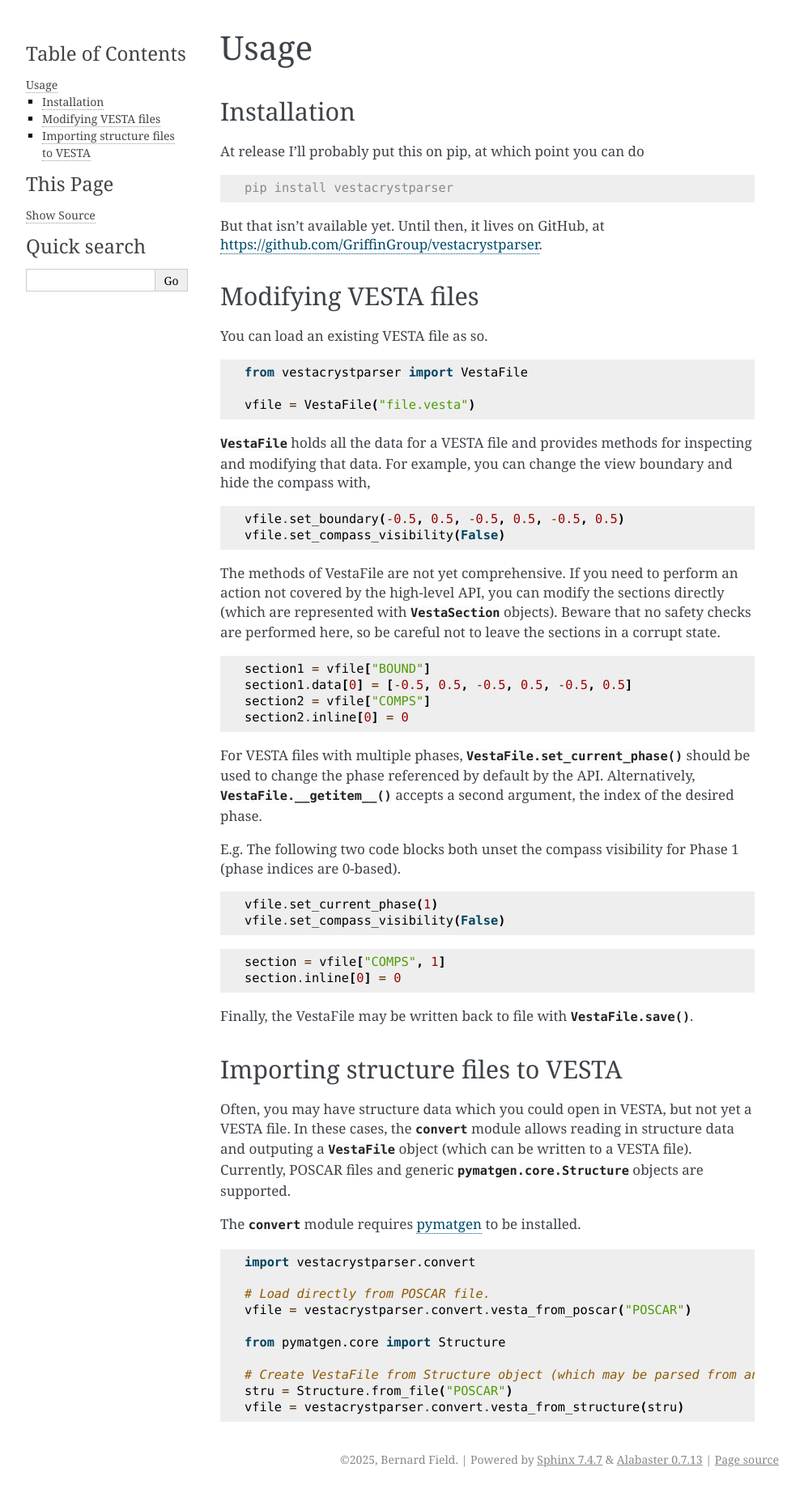
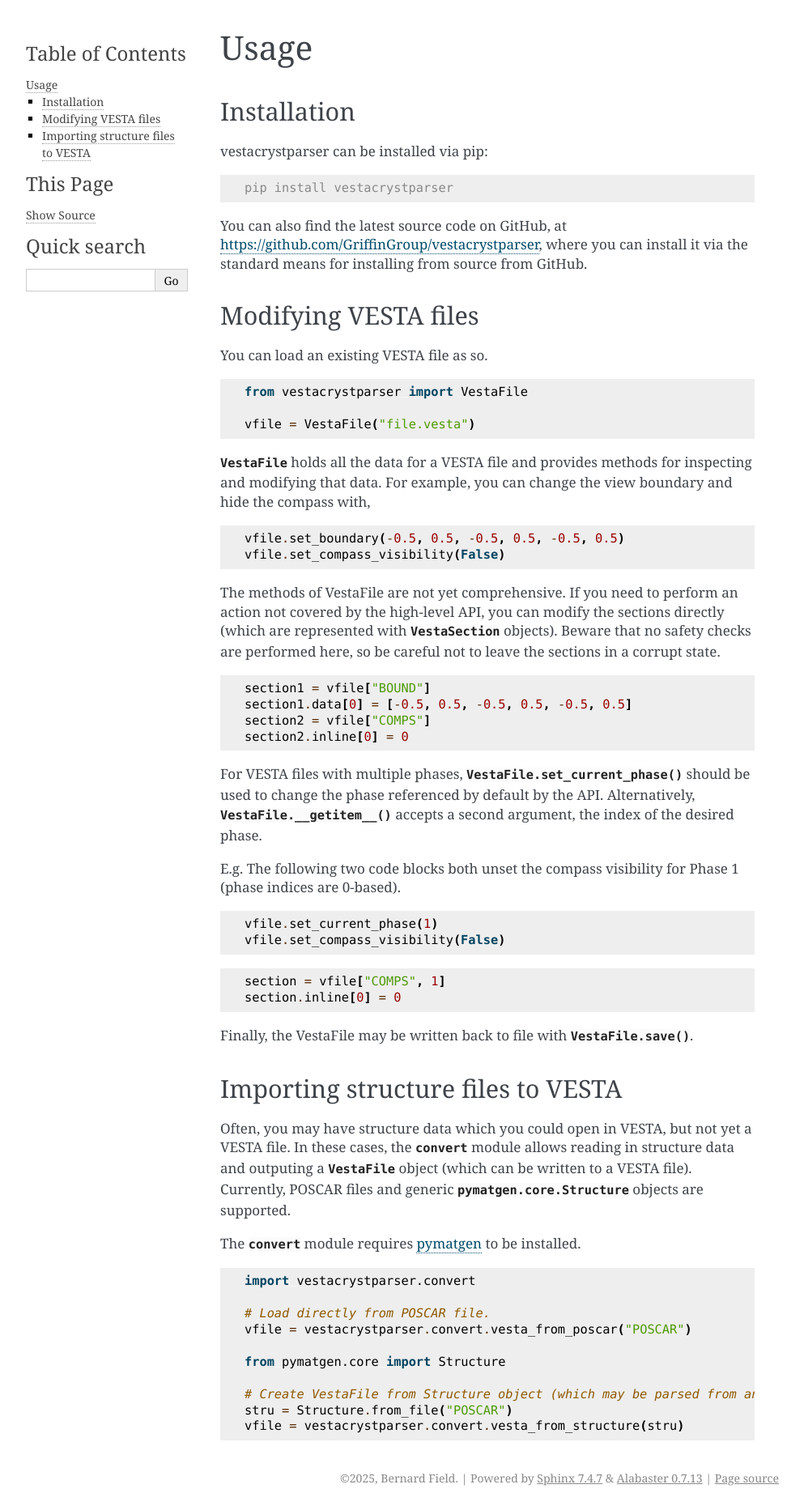
Before and after one commit to Griffin-Group/vestacrystparser, a Sphinx documentation site: the page built from docs/source/usage.rst, in a window 1280 px wide. Shown: the whole page at 81% size, without its empty margins (148-1141 px from the left). Built offline with Sphinx 7.4.7, drawn with Linux system fonts in a browser that asks for light colours; before the commit the page ends 1842 px from its top, so only the background shows below that.

Commit message:
Update installation instructions

```diff
--- a/docs/source/usage.rst
+++ b/docs/source/usage.rst
@@ -6,14 +6,15 @@ Usage
 Installation
 ------------
 
-At release I'll probably put this on pip, at which point you can do
+vestacrystparser can be installed via pip:
 
 .. code-block:: console
 
     pip install vestacrystparser
 
-But that isn't available yet.
-Until then, it lives on GitHub, at https://github.com/GriffinGroup/vestacrystparser.
+You can also find the latest source code on GitHub, at
+https://github.com/GriffinGroup/vestacrystparser, where you can install it via
+the standard means for installing from source from GitHub.
 
 Modifying VESTA files
 ---------------------
```
